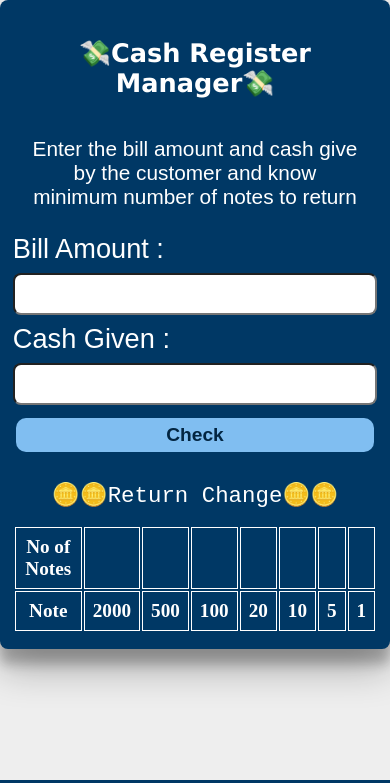
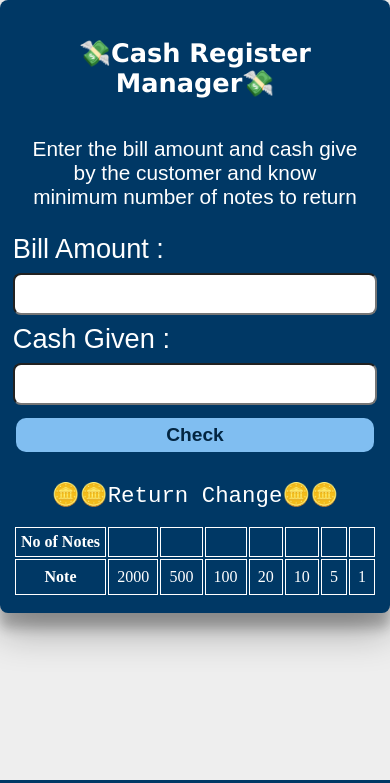
Before and after one commit to gkumar-pandey/cash-register-app, a plain HTML site: page index.html in a window 390 px wide. Shown: the top 783 px of the page. Drawn offline with Linux system fonts and the light colour scheme.

Commit message:
fix the bug

```diff
--- a/script.js
+++ b/script.js
@@ -5,21 +5,22 @@ const message = document.querySelector(".error-msg");
 const noOfNotes = document.querySelectorAll(".no-of-notes");
 
 const showMessage = (msg) => {
-  message.style.display='block'
+  message.style.display = "block";
   message.innerText = msg;
 };
-const availableNotes = [2000, 500, 100, 10, 5, 1];
+const availableNotes = [2000, 500, 100, 20, 10, 5, 1];
 
 const calculateChange = (amountToBeReturn) => {
   availableNotes.forEach((item, idx) => {
     const NumberOfNotes = Math.trunc(amountToBeReturn / item);
     amountToBeReturn %= item;
+
     noOfNotes[idx].innerText = NumberOfNotes;
   });
 };
 
 checkBtn.addEventListener("click", () => {
-  message.style.display='none'
+  message.style.display = "none";
   const cash = Number(cashGiven.value);
   const bill = Number(billAmount.value);
 
--- a/style.css
+++ b/style.css
@@ -26,7 +26,6 @@ body {
   box-shadow: rgba(0, 0, 0, 0.3) 0px 19px 38px,
     rgba(0, 0, 0, 0.22) 0px 15px 12px;
 
-  /* border: 1px solid red; */
 
 }
 .heading {
@@ -98,11 +97,9 @@ table tr td {
   font-weight: bold;
 }
 footer {
-  /* border: 1px solid red; */
   padding: 0.4rem 0;
   bottom: 0;
   left: 0;
-  /* position: absolute; */
   width: 100%;
   text-align: center;
   height: 4rem;
@@ -143,12 +140,18 @@ footer p {
   }
   table {
     padding: 0;
-    /* border: 1px solid red; */
 
   }
   table caption {
     font-size: 1.4rem;
   }
-
+  table tr th{
+    font-size: 1rem;
+    padding: 5px;
+  }
+  table tr td{
+    font-size: 1rem;
+    font-weight: normal;
+  }
 
 }
```
Also changed, not shown: index.html (+1 -0 lines).
